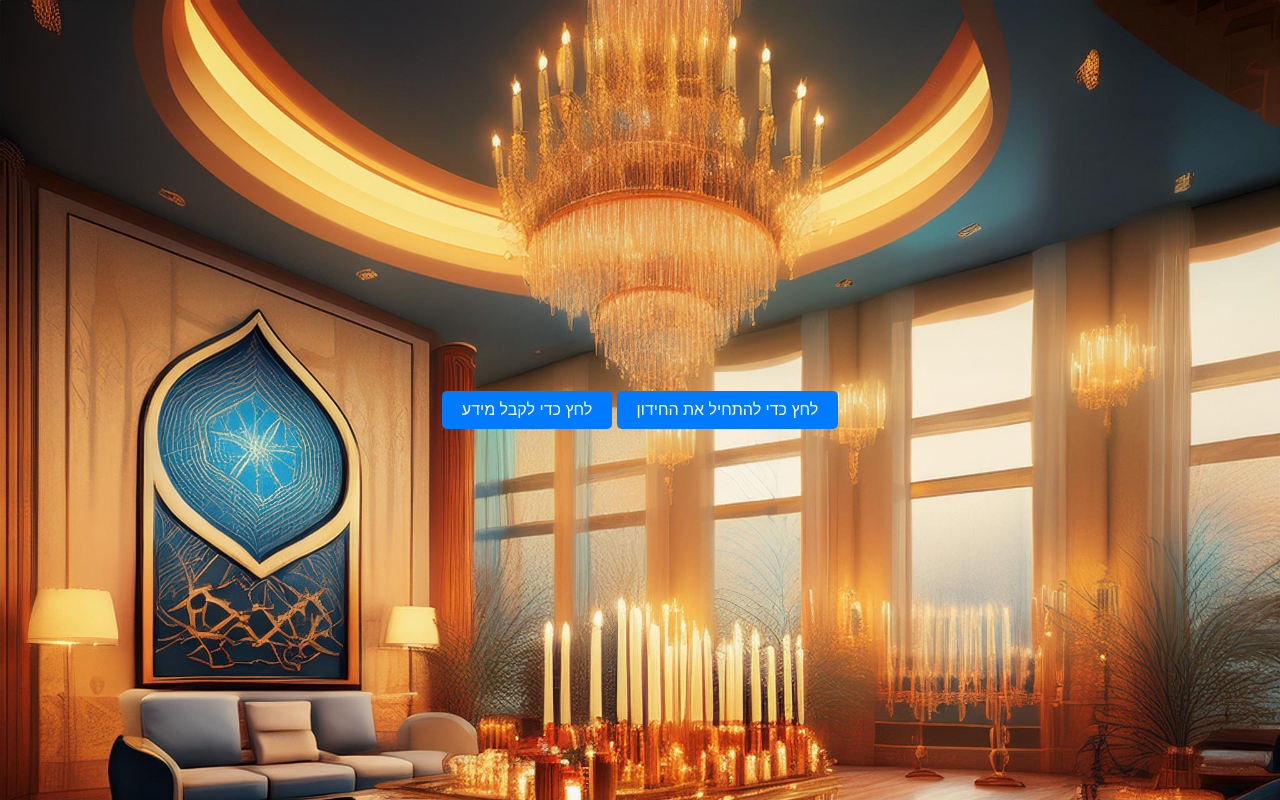
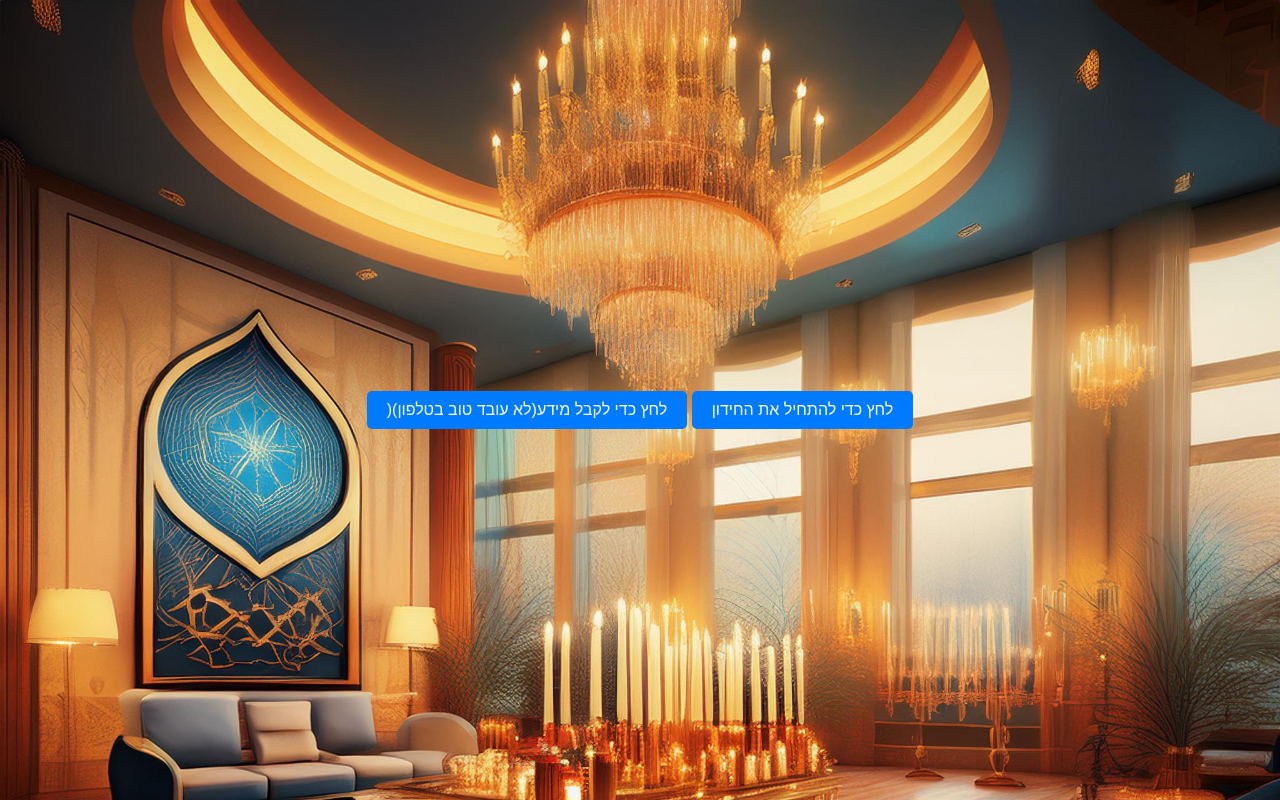
Before and after one commit to zviki09/b, a plain HTML site: page index.html in a window 1280 px wide. Drawn offline with Linux system fonts and the light colour scheme.

Commit message:
Update index.html

```diff
--- a/index.html
+++ b/index.html
@@ -46,7 +46,7 @@ button:hover {
 
 <body>
 <div>
-    <button id="text" onclick="text()">לחץ כדי לקבל מידע</button>
+    <button id="text" onclick="text()">)(לא עובד טוב בטלפון)לחץ כדי לקבל מידע</button>
     <button id="s" onclick="startQuiz()">לחץ כדי להתחיל את החידון</button>
 </div>
     <script>
```
